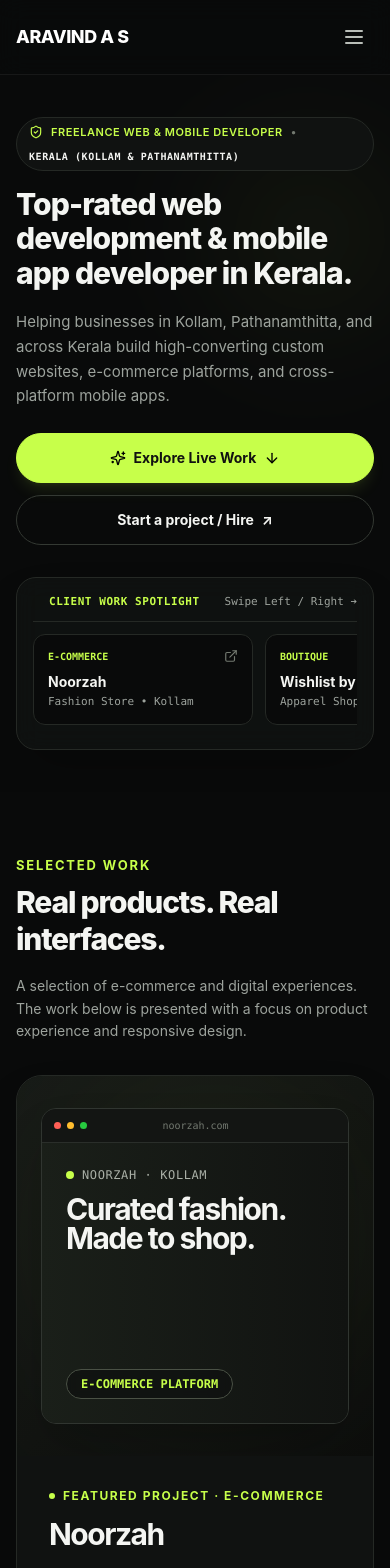
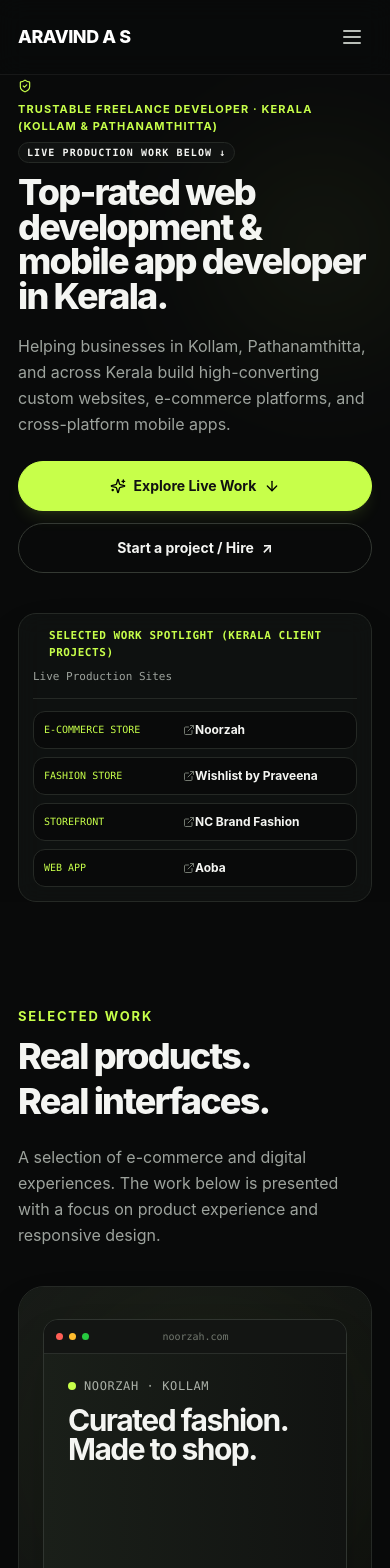
Before and after one commit to 11Aravind/aravind-portfolio, a Next.js app: page / in a window 390 px wide. Shown: the top 1568 px of the page. Built offline with nearby package versions, Linux system fonts and the light colour scheme.

Commit message:
Revert "Mobile layout spaciousness and horizontal scroll carousel fixes"
This reverts commit 9452a52ff669720904dda4b669271ecc2863ae6b.

```diff
--- a/app/globals.css
+++ b/app/globals.css
@@ -28,7 +28,6 @@
 /* Custom scrollbar */
 ::-webkit-scrollbar {
   width: 8px;
-  height: 6px;
 }
 ::-webkit-scrollbar-track {
   background: var(--bg);
@@ -41,15 +40,6 @@
   background: #3c4339;
 }
 
-/* Utility to hide horizontal scrollbar for touch carousels */
-.scrollbar-none::-webkit-scrollbar {
-  display: none;
-}
-.scrollbar-none {
-  -ms-overflow-style: none;
-  scrollbar-width: none;
-}
-
 .wrap {
   max-width: 1180px;
   margin: auto;
@@ -58,7 +48,7 @@
 
 @media (max-width: 800px) {
   .wrap {
-    padding: 0 16px;
+    padding: 0 18px;
   }
 }
 
--- a/components/Hero.tsx
+++ b/components/Hero.tsx
@@ -1,7 +1,7 @@
 "use client";
 
 import { motion } from "framer-motion";
-import { ExternalLink, Sparkles, ArrowDown, ShieldCheck, ChevronRight } from "lucide-react";
+import { ExternalLink, Sparkles, ArrowDown, ShieldCheck } from "lucide-react";
 
 export default function Hero() {
   const containerVariants = {
@@ -16,32 +16,32 @@
   };
 
   const itemVariants = {
-    hidden: { opacity: 0, y: 20 },
+    hidden: { opacity: 0, y: 25 },
     visible: {
       opacity: 1,
       y: 0,
       transition: {
-        duration: 0.6,
+        duration: 0.7,
         ease: [0.16, 1, 0.3, 1],
       },
     },
   };
 
   const featuredWorkTeasers = [
-    { name: "Noorzah", type: "E-Commerce", desc: "Fashion Store • Kollam", url: "https://noorzah.com/", badge: "Featured" },
-    { name: "Wishlist by Praveena", type: "Boutique", desc: "Apparel Shopping", url: "https://wishlistbypraveena.vercel.app/" },
-    { name: "NC Brand Fashion", type: "Storefront", desc: "Brand E-Commerce", url: "https://www.ncbrandfashion.com" },
-    { name: "Aoba", type: "Web App", desc: "Modern UI", url: "https://11aravind.github.io/Aoba/" },
+    { name: "Noorzah", type: "E-Commerce Store", url: "https://noorzah.com/", badge: "Featured Hero" },
+    { name: "Wishlist by Praveena", type: "Fashion Store", url: "https://wishlistbypraveena.vercel.app/" },
+    { name: "NC Brand Fashion", type: "Storefront", url: "https://www.ncbrandfashion.com" },
+    { name: "Aoba", type: "Web App", url: "https://11aravind.github.io/Aoba/" },
   ];
 
   return (
     <section className="hero wrap min-h-[85vh] sm:min-h-[90vh] flex flex-col justify-center relative overflow-hidden pt-24 pb-12 sm:pt-36 sm:pb-20">
 
-      {/* Ambient Background Glow */}
+      {/* Cinematic Ambient Glow Background */}
       <motion.div
         animate={{
           scale: [1, 1.2, 1],
-          opacity: [0.12, 0.22, 0.12],
+          opacity: [0.15, 0.25, 0.15],
           rotate: [0, 90, 0],
         }}
         transition={{
@@ -49,7 +49,7 @@
           repeat: Infinity,
           ease: "easeInOut",
         }}
-        className="absolute w-[280px] sm:w-[580px] h-[280px] sm:h-[580px] -right-[60px] sm:-right-[160px] top-[20px] bg-[radial-gradient(circle,rgba(199,255,74,0.18),transparent_68%)] blur-[20px] sm:blur-[25px] pointer-events-none"
+        className="absolute w-[300px] sm:w-[580px] h-[300px] sm:h-[580px] -right-[80px] sm:-right-[160px] top-[20px] bg-[radial-gradient(circle,rgba(199,255,74,0.18),transparent_68%)] blur-[20px] sm:blur-[25px] pointer-events-none"
       />
 
       <motion.div
@@ -59,22 +59,22 @@
         className="relative z-10 max-w-[1020px]"
       >
 
-        {/* Eyebrow - Clean & Spacious */}
-        <motion.div variants={itemVariants} className="mb-4 sm:mb-5">
-          <div className="inline-flex items-center gap-2 px-3 py-1.5 rounded-full bg-[#101211] border border-[#252925] text-[#c7ff4a] text-[11px] sm:text-[13px] font-semibold tracking-wider uppercase flex-wrap">
-            <ShieldCheck className="w-3.5 h-3.5 text-[#c7ff4a] shrink-0" />
-            <span>Freelance Web & Mobile Developer</span>
-            <span className="text-[#737970]">•</span>
-            <span className="text-[#f4f5f2] font-mono text-[10px] sm:text-[11px]">
-              Kerala (Kollam & Pathanamthitta)
+        {/* Eyebrow with SEO Keywords */}
+        <motion.div variants={itemVariants} className="inline-block mb-3 sm:mb-4">
+          <div className="text-[#c7ff4a] text-[11px] sm:text-[13px] font-bold tracking-[0.1em] sm:tracking-[0.14em] uppercase flex items-center gap-2 flex-wrap">
+            <ShieldCheck className="w-3.5 h-3.5 sm:w-4 sm:h-4 text-[#c7ff4a] shrink-0" />
+            <span>Trustable Freelance Developer · Kerala (Kollam & Pathanamthitta)</span>
+            <span className="hidden sm:inline text-[#737970]">•</span>
+            <span className="text-[#f4f5f2] bg-[#101211] border border-[#252925] px-2 py-0.5 rounded-full text-[10px] sm:text-[11px] font-mono">
+              Live Production Work Below ↓
             </span>
           </div>
         </motion.div>
 
-        {/* Main Headline - Spacious line-height & responsive font size */}
+        {/* Main Headline */}
         <motion.h1
           variants={itemVariants}
-          className="text-[30px] xs:text-[36px] sm:text-[clamp(44px,7vw,92px)] leading-[1.15] sm:leading-[0.98] tracking-[-0.03em] sm:tracking-[-0.06em] font-extrabold text-[#f4f5f2] mb-5 sm:mb-6"
+          className="text-[clamp(36px,7.5vw,96px)] leading-[0.96] tracking-[-0.05em] sm:tracking-[-0.06em] font-extrabold text-[#f4f5f2] mb-5 sm:mb-6"
         >
           Top-rated web development & mobile app developer in Kerala.
         </motion.h1>
@@ -82,18 +82,18 @@
         {/* Sub-headline */}
         <motion.p
           variants={itemVariants}
-          className="max-w-[680px] text-[#9da39d] text-[15px] sm:text-[19px] leading-[1.65] sm:leading-relaxed mb-6 sm:mb-8"
+          className="max-w-[680px] text-[#9da39d] text-[16px] sm:text-[20px] leading-relaxed mb-6 sm:mb-8"
         >
           Helping businesses in Kollam, Pathanamthitta, and across Kerala build high-converting custom websites, e-commerce platforms, and cross-platform mobile apps.
         </motion.p>
 
         {/* Action Buttons */}
-        <motion.div variants={itemVariants} className="flex flex-col sm:flex-row items-stretch sm:items-center gap-3 mb-8 sm:mb-12">
+        <motion.div variants={itemVariants} className="flex flex-col sm:flex-row items-stretch sm:items-center gap-3 mb-10 sm:mb-12">
           <motion.a
             whileHover={{ scale: 1.03, y: -2 }}
             whileTap={{ scale: 0.98 }}
             href="#work"
-            className="w-full sm:w-auto text-center px-6 py-3.5 sm:px-[22px] sm:py-[14px] rounded-full bg-[#c7ff4a] text-[#111111] border border-[#c7ff4a] font-[650] text-sm shadow-lg shadow-[#c7ff4a]/10 hover:shadow-[#c7ff4a]/20 transition-all inline-flex items-center justify-center gap-2 group"
+            className="w-full sm:w-auto text-center px-[22px] py-[14px] rounded-full bg-[#c7ff4a] text-[#111111] border border-[#c7ff4a] font-[650] text-sm shadow-lg shadow-[#c7ff4a]/10 hover:shadow-[#c7ff4a]/20 transition-all inline-flex items-center justify-center gap-2 group"
           >
             <Sparkles className="w-4 h-4 text-black" />
             <span>Explore Live Work</span>
@@ -104,31 +104,29 @@
             whileHover={{ scale: 1.03, y: -2 }}
             whileTap={{ scale: 0.98 }}
             href="#contact"
-            className="w-full sm:w-auto text-center px-6 py-3.5 sm:px-[22px] sm:py-[14px] rounded-full border border-[#343933] text-[#f4f5f2] font-[650] text-sm hover:border-[#555c54] hover:bg-white/[0.04] transition-all inline-flex items-center justify-center gap-2 group"
+            className="w-full sm:w-auto text-center px-[22px] py-[14px] rounded-full border border-[#343933] text-[#f4f5f2] font-[650] text-sm hover:border-[#555c54] hover:bg-white/[0.04] transition-all inline-flex items-center justify-center gap-2 group"
           >
             <span>Start a project / Hire</span>
             <span className="group-hover:translate-x-0.5 transition-transform">↗</span>
           </motion.a>
         </motion.div>
 
-        {/* WORK SPOTLIGHT CAROUSEL - Swipeable Left to Right on Mobile */}
+        {/* WORK FIRST SPOTLIGHT BAR - Fully Mobile Responsive Grid */}
         <motion.div
           variants={itemVariants}
-          className="border border-[#252925] bg-[#101211]/90 rounded-[20px] p-4 sm:p-5 backdrop-blur-md shadow-2xl"
+          className="border border-[#252925] bg-[#101211]/90 rounded-[18px] sm:rounded-[20px] p-3.5 sm:p-5 backdrop-blur-md shadow-2xl"
         >
-          <div className="flex items-center justify-between gap-2 mb-3 pb-2.5 border-b border-[#252925]">
+          <div className="flex flex-col sm:flex-row sm:items-center justify-between gap-2 sm:gap-3 mb-3 pb-3 border-b border-[#252925]">
             <div className="flex items-center gap-2 text-[11px] sm:text-xs font-mono text-[#c7ff4a] font-bold uppercase tracking-wider">
               <span className="w-2 h-2 rounded-full bg-[#c7ff4a] animate-ping shrink-0" />
-              <span>Client Work Spotlight</span>
+              <span>Selected Work Spotlight (Kerala Client Projects)</span>
             </div>
-            <div className="flex items-center gap-1 text-[11px] text-[#9da39d] font-mono">
-              <span className="sm:hidden">Swipe Left / Right ➔</span>
-              <span className="hidden sm:inline">Click to Visit Live Sites</span>
-            </div>
+            <span className="text-[11px] sm:text-[12px] text-[#9da39d] font-mono">
+              Live Production Sites
+            </span>
           </div>
 
-          {/* Horizontal Scroll Container for Mobile */}
-          <div className="flex overflow-x-auto snap-x snap-mandatory gap-3 pb-2 sm:pb-0 sm:grid sm:grid-cols-4 scrollbar-none">
+          <div className="grid grid-cols-1 xs:grid-cols-2 md:grid-cols-4 gap-2 sm:gap-2.5">
             {featuredWorkTeasers.map((item) => (
               <a
                 key={item.name}
@@ -136,21 +134,16 @@
                 target="_blank"
                 rel="noopener noreferrer"
                 title={`${item.name} - ${item.type} project by Aravind A S`}
-                className="snap-start shrink-0 w-[220px] sm:w-auto group p-3.5 sm:p-3 rounded-xl bg-[#090a0a] border border-[#252925] hover:border-[#3c4339] hover:bg-[#151715] transition-all flex flex-col justify-between"
+                className="group p-2.5 sm:p-3 rounded-xl bg-[#090a0a] border border-[#252925] hover:border-[#3c4339] hover:bg-[#151715] transition-all flex items-center sm:flex-col justify-between"
               >
-                <div className="flex items-center justify-between gap-1 mb-2 sm:mb-1">
-                  <span className="text-[10px] font-mono text-[#c7ff4a] uppercase truncate font-semibold">
+                <div className="flex items-center justify-between w-full gap-1 mb-0 sm:mb-1">
+                  <span className="text-[10px] font-mono text-[#c7ff4a] uppercase truncate">
                     {item.type}
                   </span>
-                  <ExternalLink className="w-3.5 h-3.5 text-[#737970] group-hover:text-[#c7ff4a] transition-colors shrink-0" />
+                  <ExternalLink className="w-3 h-3 text-[#737970] group-hover:text-[#c7ff4a] transition-colors shrink-0" />
                 </div>
-                <div>
-                  <div className="text-sm font-bold text-[#f4f5f2] group-hover:text-[#c7ff4a] transition-colors truncate">
-                    {item.name}
-                  </div>
-                  <div className="text-[11px] text-[#9da39d] font-mono truncate mt-0.5">
-                    {item.desc}
-                  </div>
+                <div className="text-xs sm:text-sm font-bold text-[#f4f5f2] group-hover:text-[#c7ff4a] transition-colors truncate w-full">
+                  {item.name}
                 </div>
               </a>
             ))}
--- a/components/Projects.tsx
+++ b/components/Projects.tsx
@@ -6,24 +6,24 @@
 
 export default function Projects() {
   return (
-    <section id="work" className="py-16 sm:py-[105px]">
+    <section id="work" className="py-[105px]">
       <div className="wrap">
 
         {/* Section Head */}
         <motion.div
-          initial={{ opacity: 0, y: 25 }}
+          initial={{ opacity: 0, y: 30 }}
           whileInView={{ opacity: 1, y: 0 }}
           viewport={{ once: true }}
-          transition={{ duration: 0.6 }}
-          className="flex flex-col md:flex-row md:items-end justify-between mb-8 sm:mb-[38px] gap-4 sm:gap-5"
+          transition={{ duration: 0.7 }}
+          className="flex flex-col md:flex-row md:items-end justify-between mb-[38px] gap-5"
         >
           <div>
             <div className="eyebrow-accent mb-2">Selected work</div>
-            <h2 className="text-3xl sm:text-[46px] tracking-[-0.04em] sm:tracking-[-0.05em] font-extrabold text-[#f4f5f2] leading-tight">
-              Real products.<br className="hidden sm:inline" /> Real interfaces.
+            <h2 className="text-4xl sm:text-[46px] tracking-[-0.05em] font-extrabold text-[#f4f5f2] leading-tight">
+              Real products.<br />Real interfaces.
             </h2>
           </div>
-          <p className="text-[#9da39d] max-w-[450px] text-sm sm:text-base leading-relaxed">
+          <p className="text-[#9da39d] max-w-[450px] text-base leading-relaxed">
             A selection of e-commerce and digital experiences. The work below is presented with a focus on product experience and responsive design.
           </p>
         </motion.div>
@@ -31,53 +31,38 @@
         {/* Featured Project */}
         <HeroProjectCard project={FEATURED_PROJECT} />
 
-        <div className="h-4 sm:h-[18px]" />
+        <div className="h-[18px]" />
 
-        {/* 3-Column Grid / Swipeable Carousel on Mobile */}
-        <div className="mb-12">
-          <div className="flex items-center justify-between mb-4">
-            <h3 className="text-lg sm:text-xl font-bold text-[#f4f5f2] tracking-tight">
-              Client E-Commerce & Web Platforms
-            </h3>
-            <span className="text-xs font-mono text-[#9da39d] sm:hidden">
-              Swipe Left/Right ➔
-            </span>
-          </div>
-
-          <div className="flex overflow-x-auto snap-x snap-mandatory gap-4 pb-4 sm:pb-0 sm:grid sm:grid-cols-3 sm:gap-[18px] scrollbar-none">
-            {GRID_PROJECTS.map((project, idx) => (
-              <div key={project.id} className="snap-start shrink-0 w-[85%] max-w-[320px] sm:w-auto">
-                <StandardProjectCard project={project} index={idx} />
-              </div>
-            ))}
-          </div>
+        {/* 3-Column Grid */}
+        <div className="grid grid-cols-1 md:grid-cols-3 gap-[18px]">
+          {GRID_PROJECTS.map((project, idx) => (
+            <StandardProjectCard key={project.id} project={project} index={idx} />
+          ))}
         </div>
 
         {/* Selected References Sub-section */}
-        <div className="mt-12 sm:mt-[70px]">
+        <div className="mt-[70px]">
           <motion.div
-            initial={{ opacity: 0, y: 20 }}
+            initial={{ opacity: 0, y: 25 }}
             whileInView={{ opacity: 1, y: 0 }}
             viewport={{ once: true }}
             transition={{ duration: 0.6 }}
-            className="flex flex-col md:flex-row md:items-end justify-between mb-6 sm:mb-8 gap-4 sm:gap-5"
+            className="flex flex-col md:flex-row md:items-end justify-between mb-8 gap-5"
           >
             <div>
               <div className="eyebrow-accent mb-2">Selected references</div>
-              <h2 className="text-2xl sm:text-[42px] tracking-[-0.04em] sm:tracking-[-0.05em] font-extrabold text-[#f4f5f2]">
+              <h2 className="text-3xl sm:text-[42px] tracking-[-0.05em] font-extrabold text-[#f4f5f2]">
                 More stores to explore.
               </h2>
             </div>
-            <p className="text-[#9da39d] max-w-[450px] text-xs sm:text-sm leading-relaxed">
+            <p className="text-[#9da39d] max-w-[450px] text-sm leading-relaxed">
               These links are shown separately from my featured work so the portfolio does not imply ownership or authorship without confirmation.
             </p>
           </motion.div>
 
-          <div className="flex overflow-x-auto snap-x snap-mandatory gap-3 pb-3 sm:pb-0 sm:grid sm:grid-cols-2 md:grid-cols-4 sm:gap-[12px] scrollbar-none">
+          <div className="grid grid-cols-1 sm:grid-cols-2 md:grid-cols-4 gap-[12px]">
             {SELECTED_REFERENCES.map((ref, idx) => (
-              <div key={ref.id} className="snap-start shrink-0 w-[200px] sm:w-auto">
-                <ReferenceCard reference={ref} index={idx} />
-              </div>
+              <ReferenceCard key={ref.id} reference={ref} index={idx} />
             ))}
           </div>
         </div>
```
